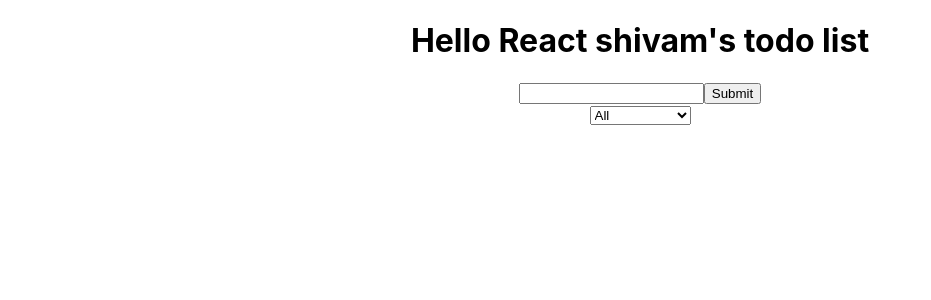
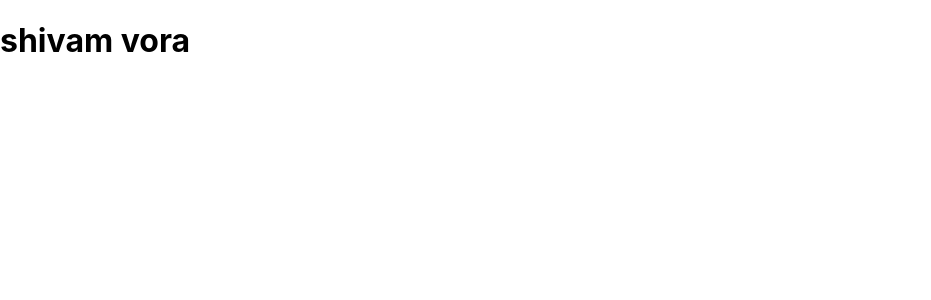
Before and after one commit to shivamvora/react-redux-demo, a React (Create React App) app: page / in a window 1280 px wide. Shown: the top 300 px of the page, without its empty margins (0-931 px from the left). Built offline with nearby package versions, Linux system fonts and the light colour scheme.

Commit message:
basics code

```diff
--- a/src/App.js
+++ b/src/App.js
@@ -1,19 +1,11 @@
-import React,{ useState } from 'react';
-import './App.css';
-import Form from './components/Form';
-import TodoList from './components/TodoList';
+import React from 'react'
 
-function App() {
-  const [inputText,setInputText] = useState();
-  const [todos,setTodos] = useState([]);
+const App = () => {
   return (
-    <div className="App">
-          <h1>Hello React shivam's todo list</h1>
-
-              <Form inputText={inputText} todos={todos} setTodos={setTodos} setInputText={setInputText}/>
-              <TodoList todos={todos} setTodos={setTodos}/>
-      </div>
-  );
+    <div>
+      <h1>shivam vora</h1>
+    </div>
+  )
 }
 
 export default App;
--- a/src/components/Form.js
+++ /dev/null
@@ -1,34 +0,0 @@
-import React from 'react';
-
-const Form = ({setInputText,todos,setTodos,inputText}) => {
-    const inputTextHandler = (e) => {
-        console.log(e.target.value);
-        setInputText(e.target.value);
-    }
-
-    const submitTodoHandler = (e) => {
-            e.preventDefault();
-            setTodos([
-                ...todos, {text: inputText, completed:false, id: Math.random()*1000}
-            ])
-            setInputText("");
-    }
-
-	return (
-		<div>
-			<form>
-				<input value={inputText} onChange={inputTextHandler} type="text" />
-				<button onClick={submitTodoHandler} type="submit">Submit</button>
-				<div className="select">
-					<select name="todos" className="filter-todo">
-						<option value="all">All</option>
-						<option value="completed">Completed</option>
-						<option value="uncompleted">Uncompleted</option>
-					</select>
-				</div>
-			</form>
-		</div>
-	);
-};
-
-export default Form;
--- a/src/components/Todo.js
+++ /dev/null
@@ -1,46 +0,0 @@
- import React from 'react'
-
-const Todo = ({text,todo,todos,setTodos}) => {
-
-    const deleteHandler = (e) => {
-             setTodos(todos.filter((el)=> el.id !== todo.id));
-    };
-    // const completeHandler = () => {
-    //     setTodos(todos.map((item) => {
-    //         if(item.id === todo.id){
-    //             return{
-    //                 ...item,completed: !item.completed
-    //             };
-
-    //         }
-    //         return item;
-
-    //     }
-
-    //     ))
-    // }
-    const completeHandler = () => {
-        setTodos(todos.map(item => {
-            if(item.id === todo.id){
-                return{
-                    ...item,completed: !item.completed
-                }
-            }
-            return item;
-        }))
-    }
-    return (
-        <div>
-            <div className="todo">
-                <li className="todo-item">
-                   {text}
-                <button onClick={completeHandler} className="complete-btn">Update</button>
-                <button onClick={deleteHandler} className="trash-btn">Delete</button>
-
-                </li>
-            </div>
-        </div>
-    )
-}
-
-export default Todo;
--- a/src/components/TodoList.js
+++ /dev/null
@@ -1,25 +0,0 @@
-import React from 'react'
-import Todo from './Todo';
-
-const TodoList = ({todos,setTodos}) => {
-
-    return (
-        <div className="todo-container">
-            <ul className="todo-list">
-                {todos.map((todo)=>(
-                    <Todo
-                    todos={todos}
-                    setTodos={setTodos}
-                    key={todo.id}
-                    todo={todo}
-                    text={todo.text}
-                    id={todo.id}
-
-                    />
-                ))}
-            </ul>
-        </div>
-    )
-}
-
-export default TodoList;
```
